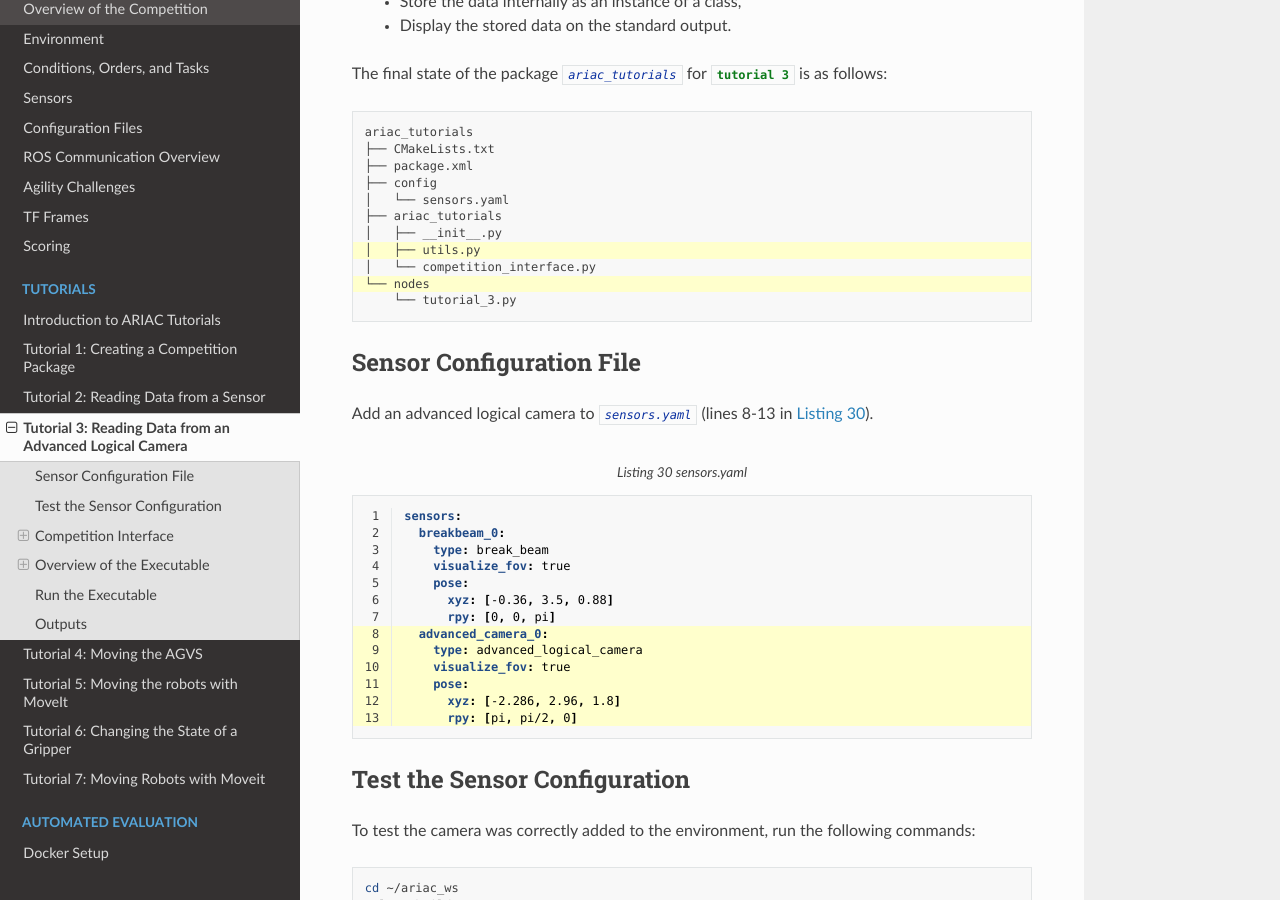
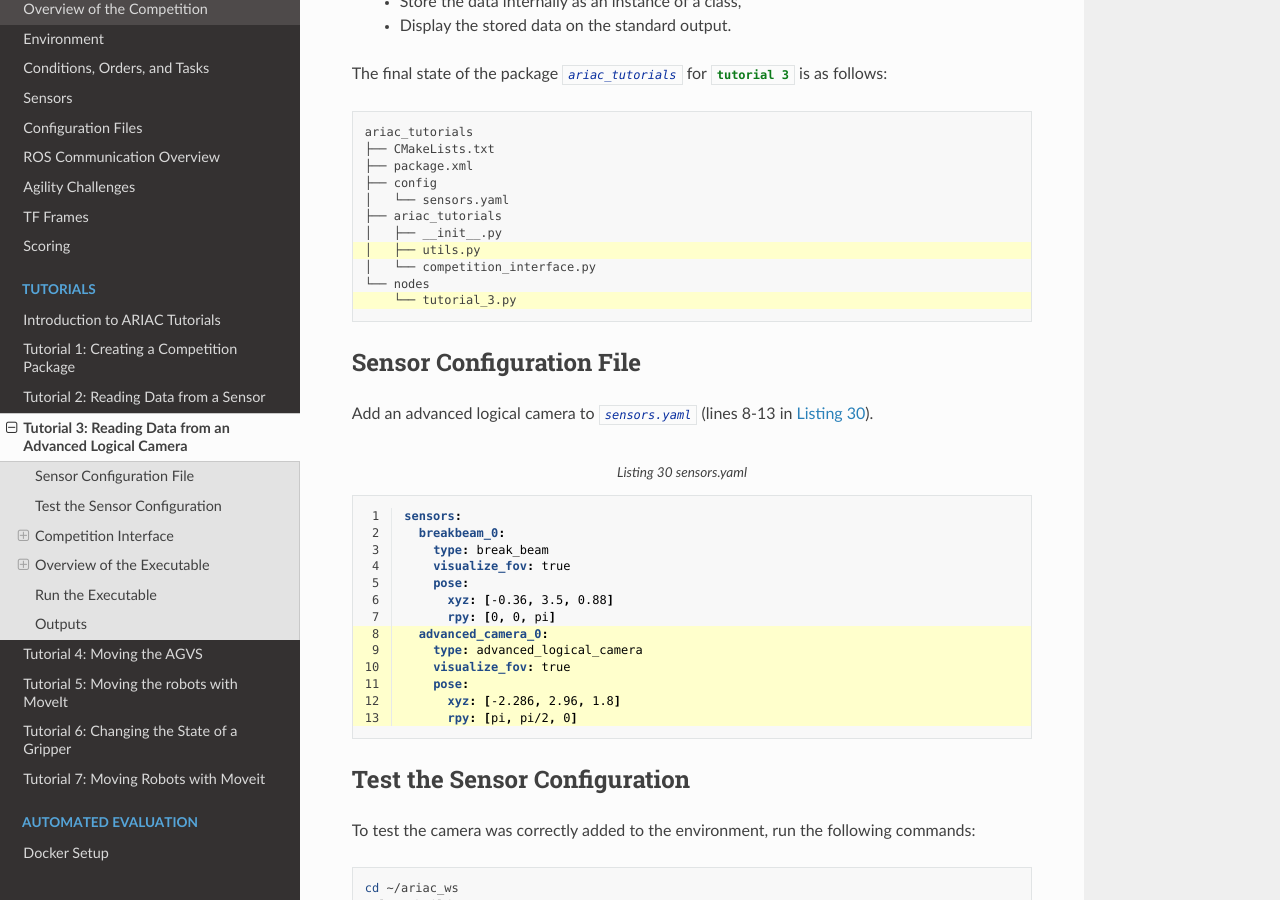
Before and after one commit to usnistgov/ARIAC, a Sphinx documentation site: the page built from docs/tutorials/tutorial_3.rst, in a window 1280 px wide and 900 px high, scrolled down 487 px. Built offline with Sphinx 7.4.7 and the Read the Docs theme 2.0.0, drawn with Linux system fonts in a browser that asks for light colours; part of the change alters nothing that is shown; some of the changed text lies outside the part shown.

```diff
--- a/docs/tutorials/tutorial_3.rst
+++ b/docs/tutorials/tutorial_3.rst
@@ -38,7 +38,7 @@ This tutorial covers the following topics:
 The final state of the package :inline-file:`ariac_tutorials` for :inline-tutorial:`tutorial 3` is as follows:
 
 .. code-block:: text
-    :emphasize-lines: 8, 10
+    :emphasize-lines: 8, 11
     :class: no-copybutton
 
     ariac_tutorials
@@ -426,7 +426,8 @@ Outputs
 
 
 .. code-block:: console
-    :caption: Outputs
+    :caption: Terminal outputs
+    :class: no-copybutton
 
     ==========================
     Part 1: 🟪 Purple Pump
```
